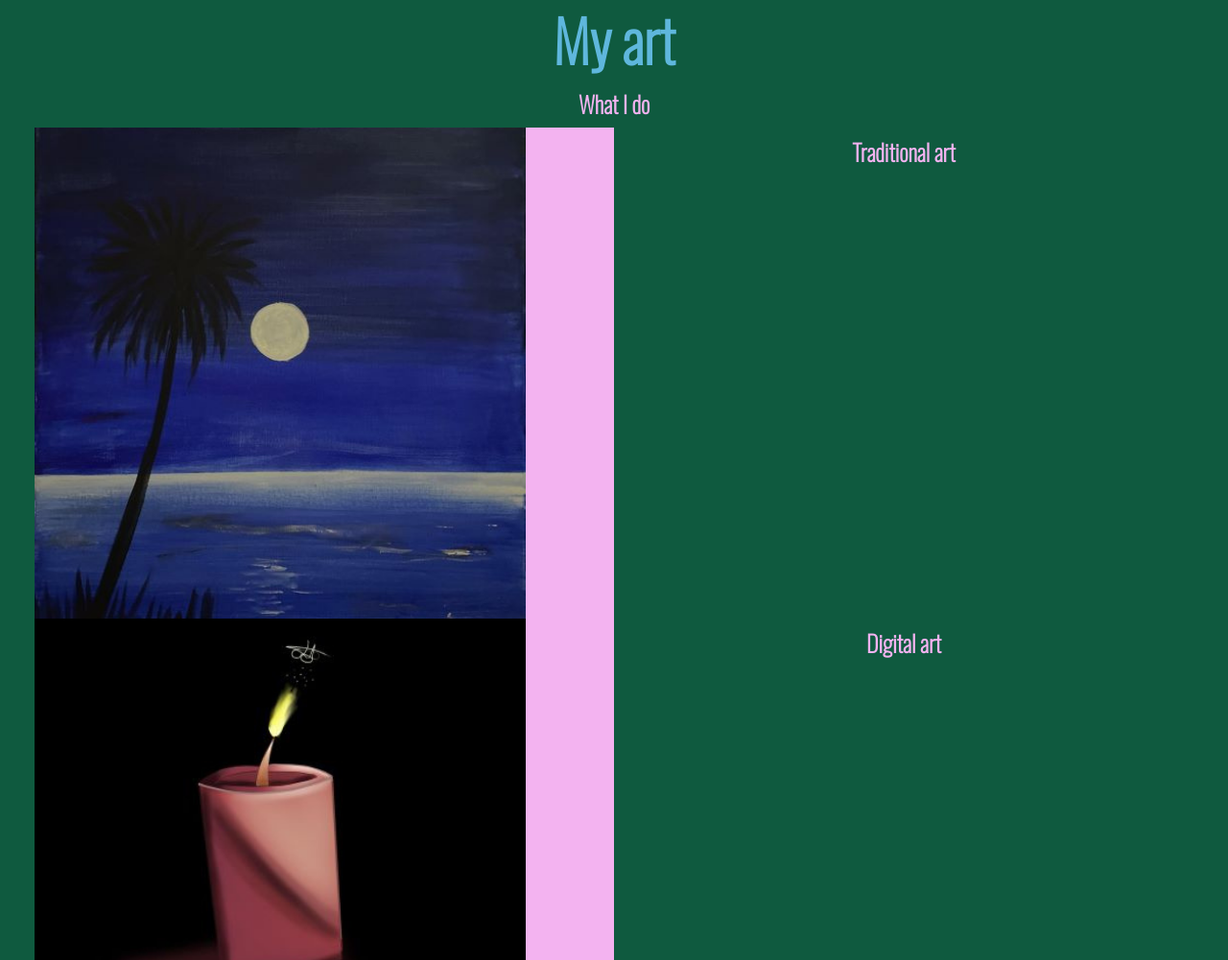
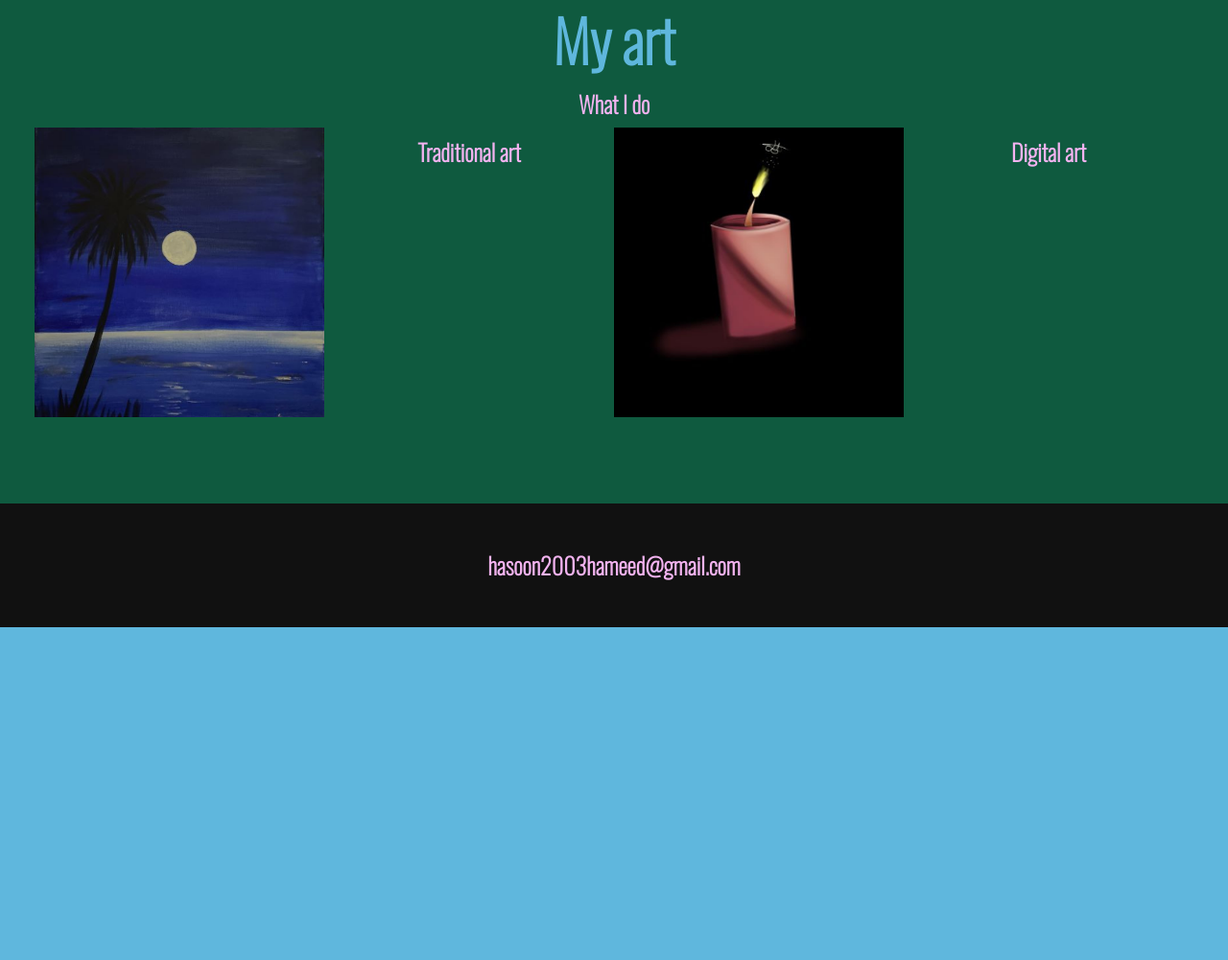
Before and after one commit to Husain-Mahdi/H-Mahdi.github.io, a plain HTML site: page index.html in a window 1280 px wide. Shown: the part 1560-2561 px from the top of the page at 96% size. After the commit the page ends 2214 px from the top, so only its background shows below. Drawn offline with nearby package versions, Linux system fonts and the light colour scheme.

Commit message:
Update Styles.css

```diff
--- a/Css/Styles.css
+++ b/Css/Styles.css
@@ -196,7 +196,7 @@ header{
 /* these combination of techniques are used to organize and style the portfolio part of my webpages*/
 .portfolio {
     display: grid;
-    grid-template-columns: repeat(auto-fit, minmax(50%, 1fr));
+    grid-template-columns: repeat(auto-fit, minmax(25%, 1fr));
 }
 
 .portfolio__item {
```
